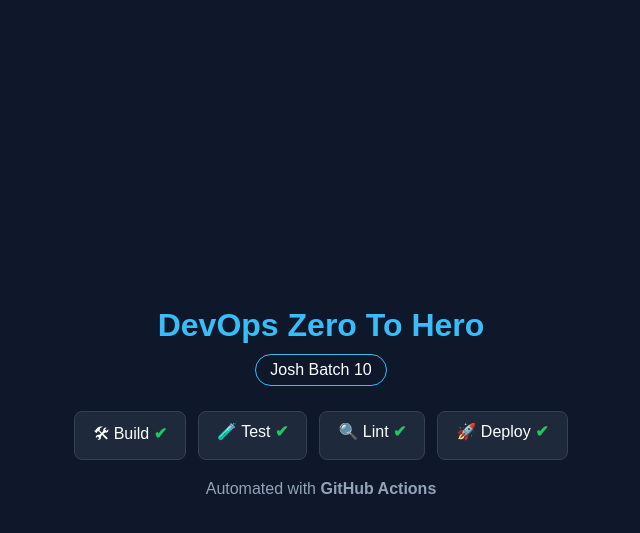
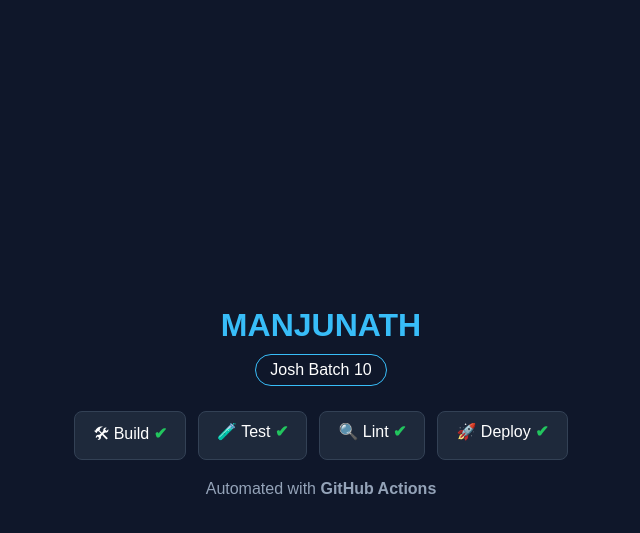
Before and after one commit to patilmanjunathgowd2601-gif/github-actions, a Flask app: page / in a window 1280 px wide. Shown: the top 533 px of the page, without its empty margins (319-959 px from the left). Run offline with Flask 3, Linux system fonts and the light colour scheme.

Commit message:
Update index.html

```diff
--- a/templates/index.html
+++ b/templates/index.html
@@ -43,7 +43,7 @@ h1{color:#38bdf8;margin-bottom:10px;}
 
 <body>
 <div class="container">
-    <h1>DevOps Zero To Hero</h1>
+    <h1>MANJUNATH</h1>
     <div class="badge">Josh Batch 10</div>
 
     <div class="status">
```
